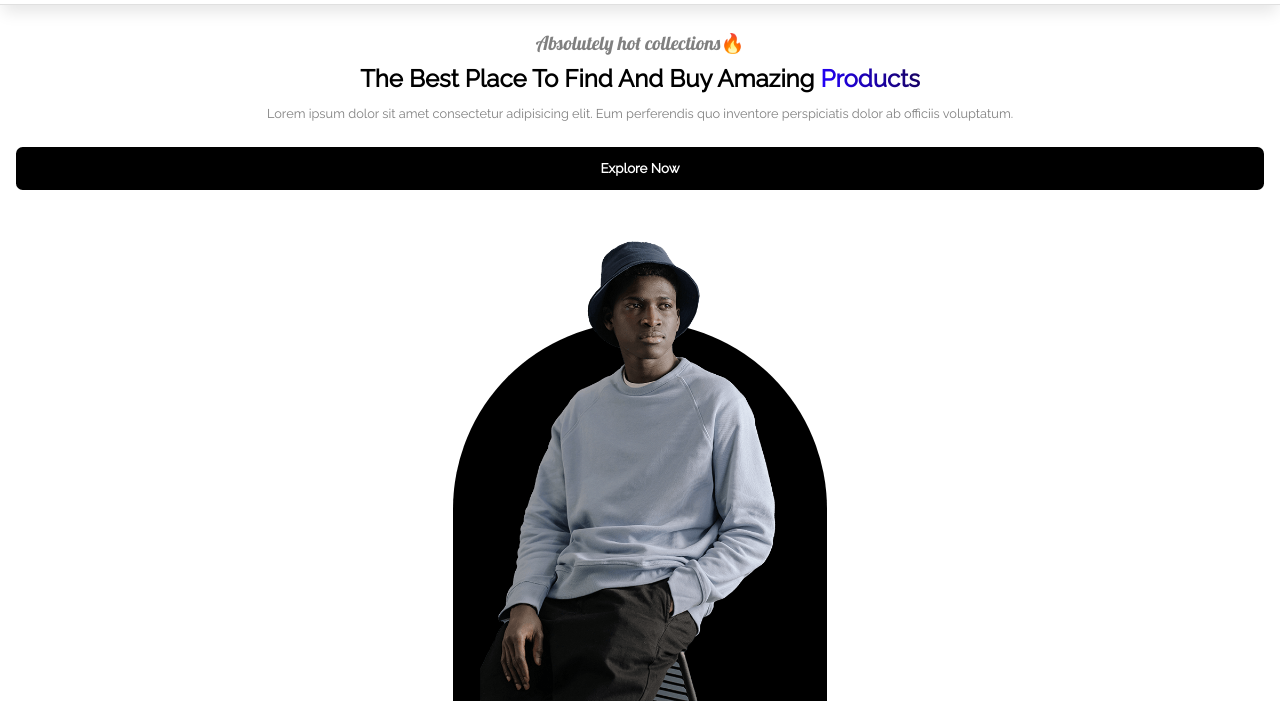
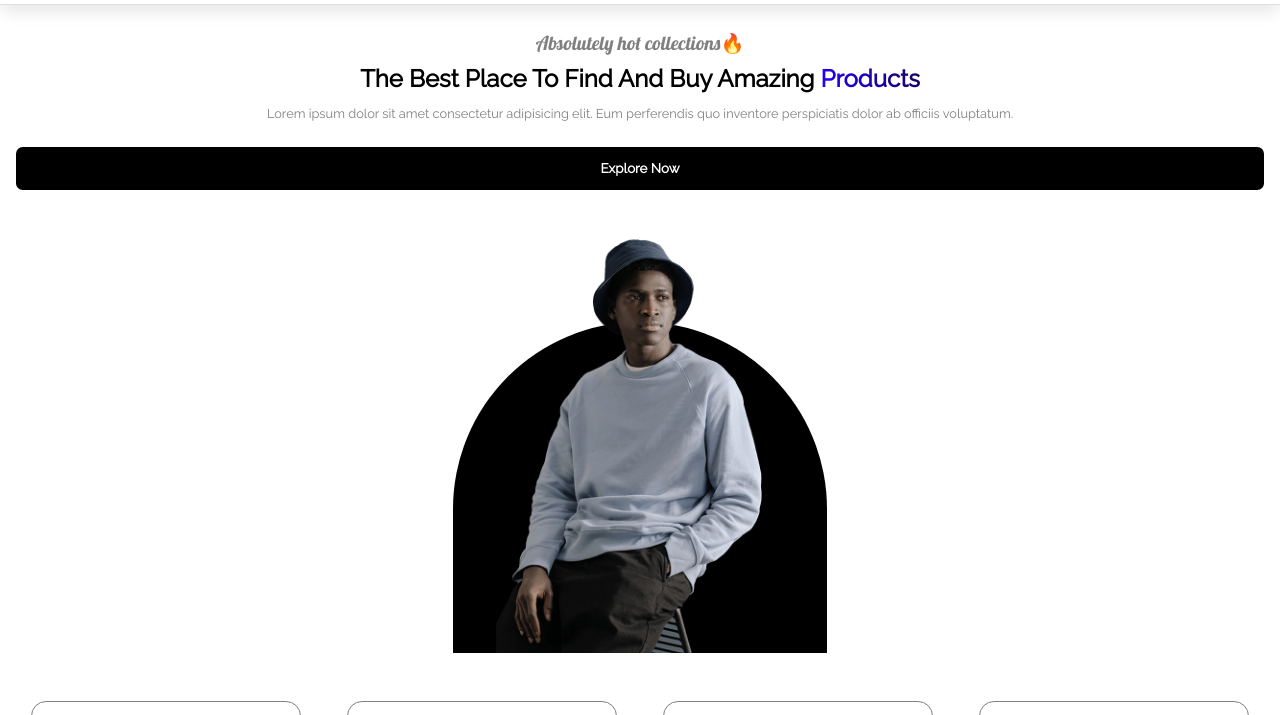
Before and after one commit to Sinac0de/Responsive-Ecommerce-VanillaJS, a plain HTML site: page index.html in a window 1280 px wide. Shown: the part 62-777 px from the top of the page. Drawn offline with Linux system fonts and the light colour scheme.

Commit message:
Update style.css

```diff
--- a/style.css
+++ b/style.css
@@ -165,7 +165,7 @@ header {
     display: flex;
     flex-direction: column;
     justify-content: space-between;
-    height: 89vh;
+    height: 83vh;
     padding: 1em;
     text-align: center;
 }
```
